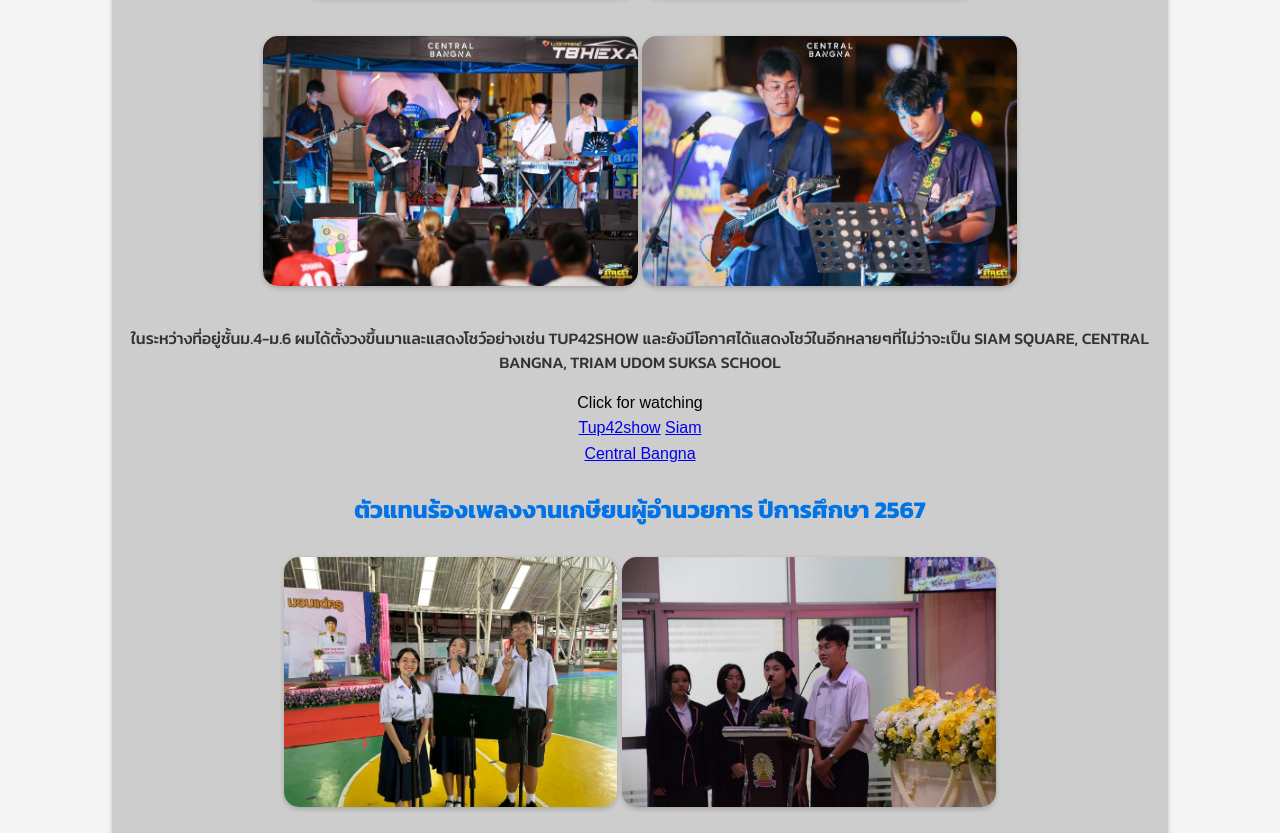
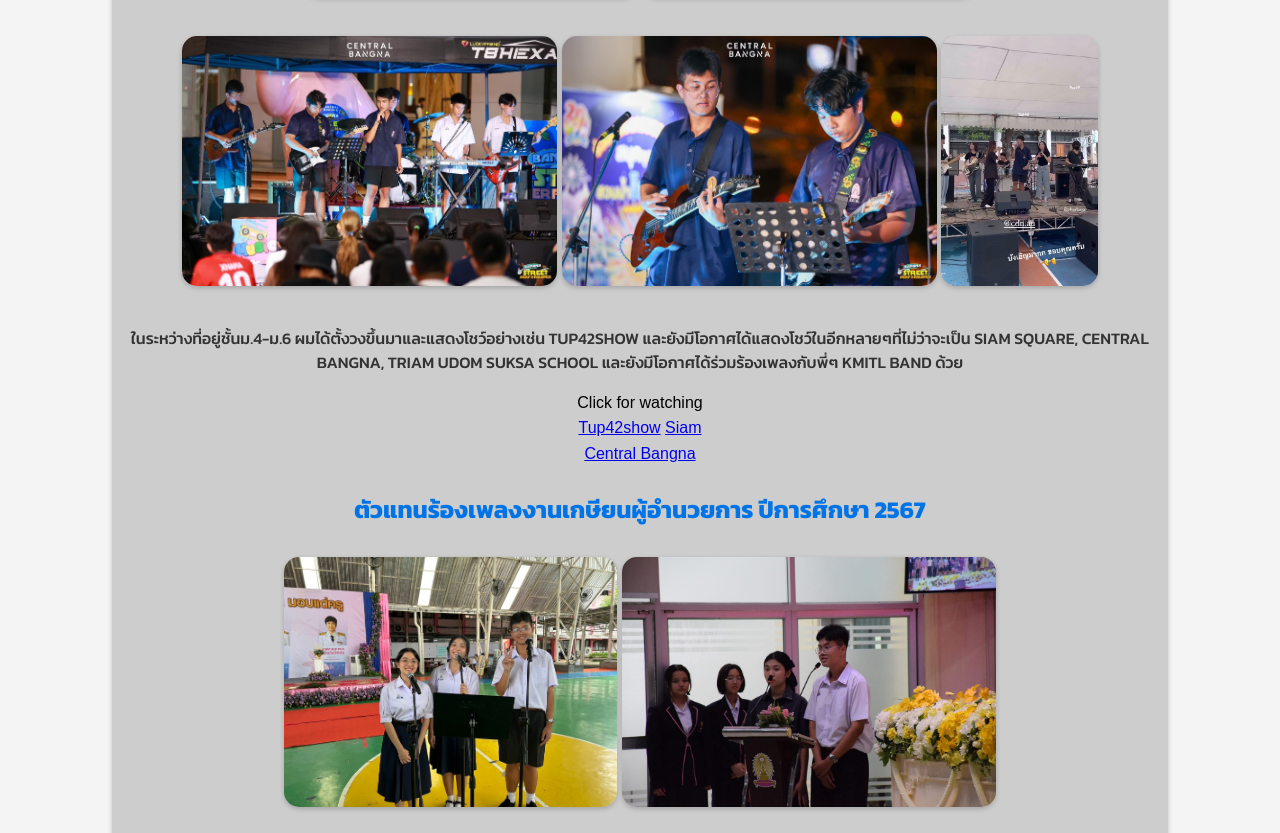
Before and after one commit to cdnau/personal-profile, a plain HTML site: page index.html in a window 1280 px wide. Shown: the part 5373-6206 px from the top of the page. Drawn offline with Linux system fonts and the light colour scheme.

Commit message:
เติม KMITL BAND

```diff
--- a/index.html
+++ b/index.html
@@ -95,7 +95,8 @@
             <img src="photo\Siam.png" alt="Siam" class="project-img">
             <img src="photo\CB.jpg" alt="CB" class="project-img">
             <img src="photo\CB2.jpg" alt="CB" class="project-img">
-            <p>ในระหว่างที่อยู่ชั้นม.4-ม.6 ผมได้ตั้งวงขึ้นมาและแสดงโชว์อย่างเช่น TUP42SHOW และยังมีโอกาศได้แสดงโชว์ในอีกหลายๆที่ไม่ว่าจะเป็น SIAM SQUARE, CENTRAL BANGNA, TRIAM UDOM SUKSA SCHOOL</p>
+            <img src="photo\KMTIL.jpg" alt="KMITL Band" class="project-img">
+            <p>ในระหว่างที่อยู่ชั้นม.4-ม.6 ผมได้ตั้งวงขึ้นมาและแสดงโชว์อย่างเช่น TUP42SHOW และยังมีโอกาศได้แสดงโชว์ในอีกหลายๆที่ไม่ว่าจะเป็น SIAM SQUARE, CENTRAL BANGNA, TRIAM UDOM SUKSA SCHOOL และยังมีโอกาศได้ร่วมร้องเพลงกับพี่ๆ KMITL BAND ด้วย</p>
 
             <!--ลิงก์คลิปเล่นดนตรี-->
             <div class="Clip">Click for watching <br>
```
Also changed, not shown: photo/KMTIL.jpg (added).
